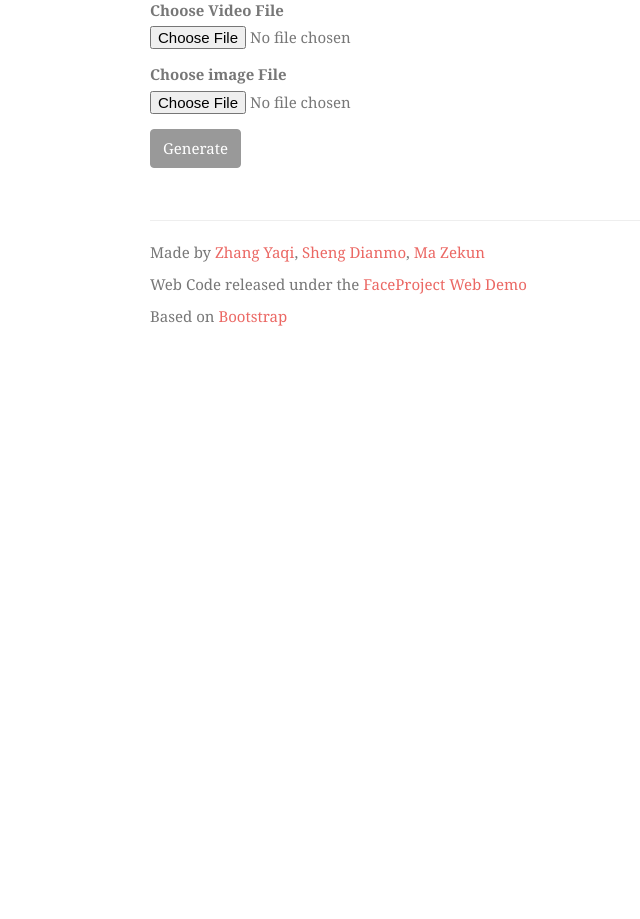
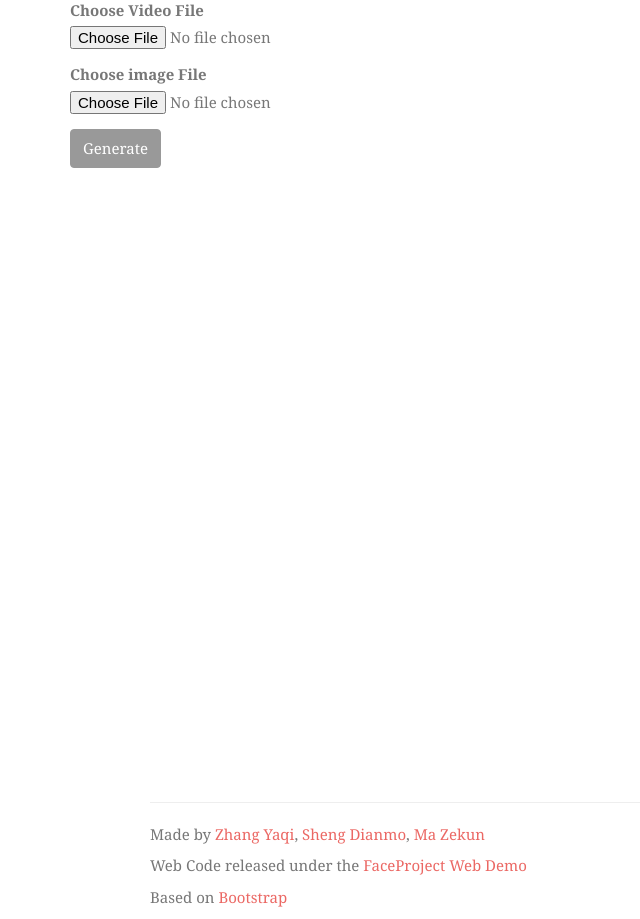
Before and after one commit to qiqiApink/TalkingFace-Web-Demo, a Flask app: template app/templates/deepfake_upload.html in a window 1280 px wide. Shown: the whole page, without its empty margins (0-640 px from the left). Before the commit the page ends 326 px from the top, so only its background shows below. Run offline with Flask 2, Linux system fonts and the light colour scheme; the template is opened without the code that fills it: values that come from a table or form of the project are taken from there, others are empty; parts of the project's set-up code (start-up, migrations or seed data) failed here and were passed over; some libraries are stand-ins or nearby versions; some web fonts are replaced.

```diff
--- a/app/templates/deepfake_upload.html
+++ b/app/templates/deepfake_upload.html
@@ -1,12 +1,13 @@
 {% extends "base.html" %}
 {% import "bootstrap/wtf.html" as wtf %}
 {% block app_content %}
-    <div style="margin-left: 150px">
+    <div class="container">
         <form class="form" method="post" action="/deepfake_upload" enctype="multipart/form-data">
             {{ form.hidden_tag() }}
             {{ wtf.form_field(form.video) }}
 	    {{ wtf.form_field(form.image) }}
             {{ wtf.form_field(form.submit) }}
         </form>
+        <div class="empty"></div>
     </div>
 {% endblock %}
```
